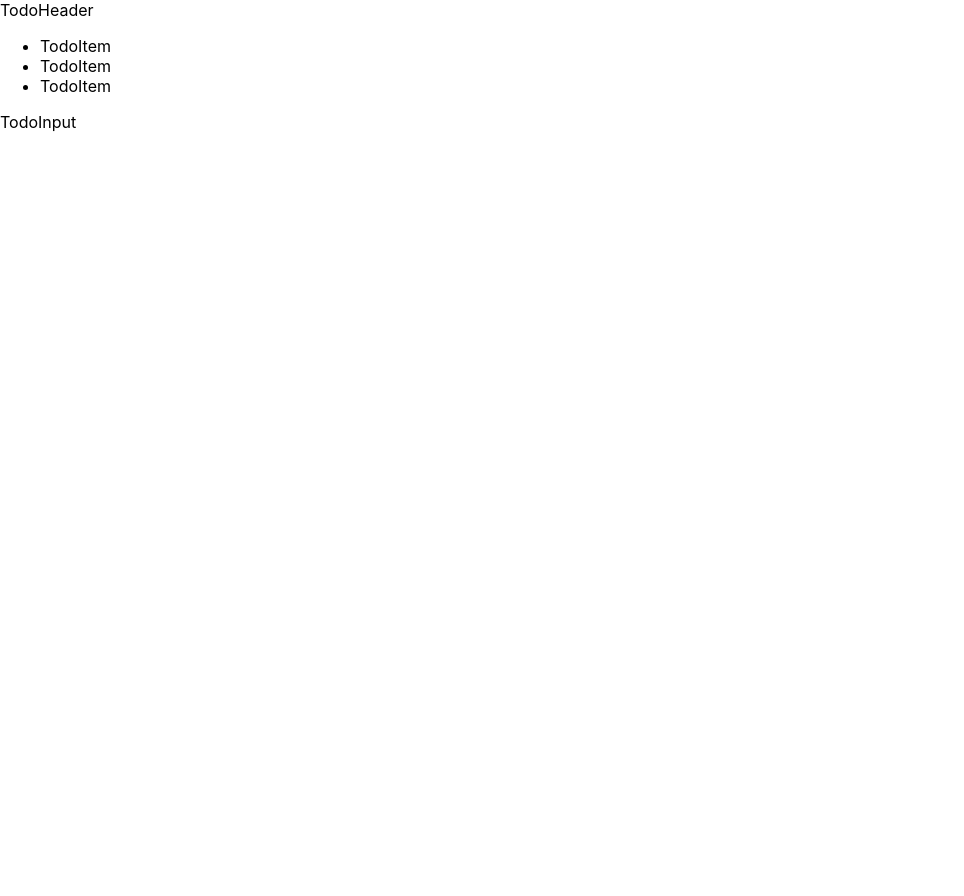
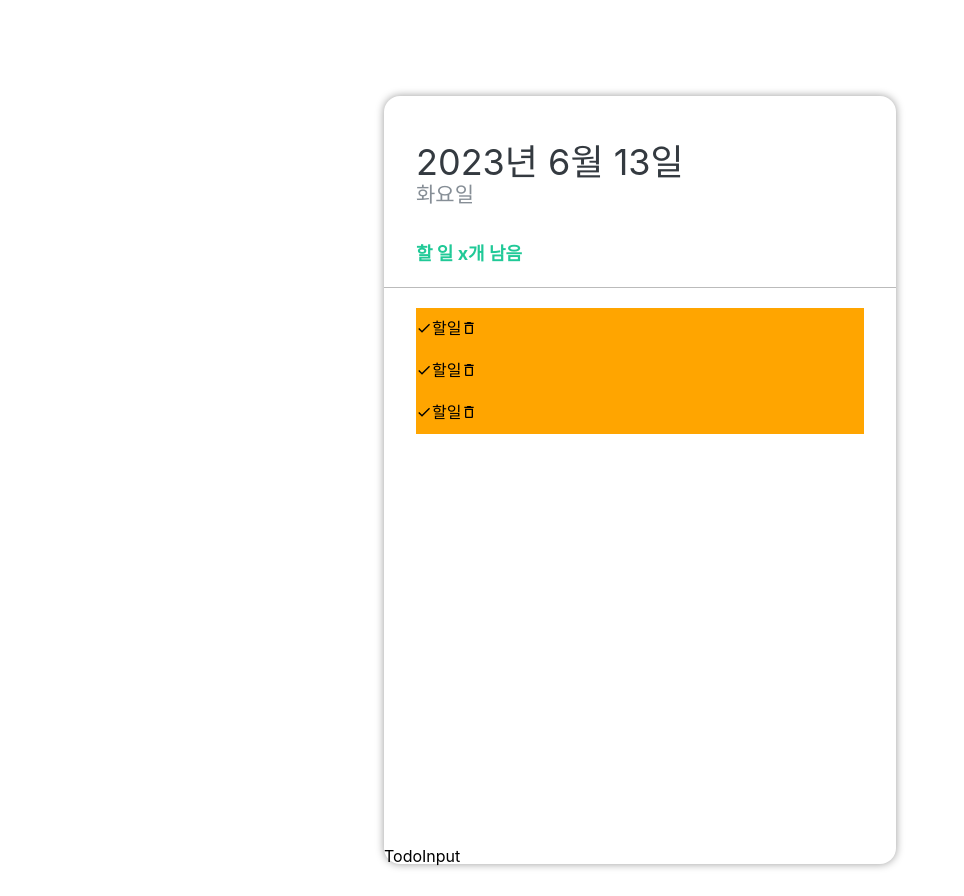
Before and after one commit to 1roo/react-todo-app, a React (Create React App) app: page / in a window 1280 px wide. Shown: the whole page, without its empty margins (0-964 px from the left). Before the commit the page ends 800 px from the top, so only its background shows below. Built offline with nearby package versions, Linux system fonts and the light colour scheme.

Commit message:
scss 작성중

```diff
--- a/public/index.html
+++ b/public/index.html
@@ -25,6 +25,9 @@
       Learn how to configure a non-root public URL by running `npm run build`.
     -->
     <title>일정 관리 프로그램</title>
+    <!-- reset css -->
+    <link rel="stylesheet" href="https://cdn.jsdelivr.net/npm/reset-css@5.0.1/reset.min.css">
+
   </head>
   <body>
     <noscript>You need to enable JavaScript to run this app.</noscript>
--- a/src/App.css
+++ b/src/App.css
@@ -1,38 +1,9 @@
-.App {
-  text-align: center;
+
+a {
+  color: inherit;
+  text-decoration: none;
 }
 
-.App-logo {
-  height: 40vmin;
-  pointer-events: none;
+body {
+  background: #e9ecef;
 }
-
-@media (prefers-reduced-motion: no-preference) {
-  .App-logo {
-    animation: App-logo-spin infinite 20s linear;
-  }
-}
-
-.App-header {
-  background-color: #282c34;
-  min-height: 100vh;
-  display: flex;
-  flex-direction: column;
-  align-items: center;
-  justify-content: center;
-  font-size: calc(10px + 2vmin);
-  color: white;
-}
-
-.App-link {
-  color: #61dafb;
-}
-
-@keyframes App-logo-spin {
-  from {
-    transform: rotate(0deg);
-  }
-  to {
-    transform: rotate(360deg);
-  }
-}
--- a/src/App.js
+++ b/src/App.js
@@ -1,5 +1,3 @@
-import logo from './logo.svg';
-import './App.css';
 import TodoTemplate from './component/TodoTemplate';
 
 function App() {
--- a/src/component/TodoHeader.js
+++ b/src/component/TodoHeader.js
@@ -1,8 +1,13 @@
 import React from 'react'
+import './scss/TodoHeader.scss'
 
 const TodoHeader = () => {
   return (
-    <div>TodoHeader</div>
+    <header>
+        <h1>2023년 6월 13일</h1>
+        <div className='day'>화요일</div>
+        <div className='tasks-left'>할 일 x개 남음</div>
+    </header>
   )
 }
 
--- a/src/component/TodoItem.js
+++ b/src/component/TodoItem.js
@@ -1,8 +1,19 @@
 import React from 'react'
+import { MdDone } from 'react-icons/md';
+import { MdDeleteOutline } from 'react-icons/md';
+import './scss/TodoItem.scss';
 
 const TodoItem = () => {
   return (
-    <li className='todo-list-item'>TodoItem</li>
+    <li className='todo-list-item'>
+      <div className='check-circle'>
+          <MdDone />
+      </div>
+      <span className='text'>할일</span>
+      <div className='remove'>
+          <MdDeleteOutline />
+      </div>
+    </li>
   )
 }
 
--- a/src/component/TodoMain.js
+++ b/src/component/TodoMain.js
@@ -1,5 +1,6 @@
 import React from 'react'
 import TodoItem from './TodoItem'
+import './scss/TodoMain.scss'
 
 const TodoMain = () => {
   return (
--- a/src/component/TodoTemplate.js
+++ b/src/component/TodoTemplate.js
@@ -2,6 +2,8 @@
 import TodoHeader from './TodoHeader';
 import TodoMain from './TodoMain';
 import TodoInput from './TodoInput';
+
+import './scss/TodoTemplate.scss';
 
 const TodoTemplate = () => {
   return (
--- /dev/null
+++ b/src/component/scss/TodoHeader.scss
@@ -0,0 +1,28 @@
+
+//변수 선언
+$my-dark-gray: #343a40;
+
+
+header {
+    padding: 48px 32px 24px;
+    border-bottom: 1px solid #bbb;
+
+    h1 {
+        font-size: 36px;
+        color: $my-dark-gray;
+    }
+
+    .day {
+        margin-top: 4px;
+        color: #868e96;
+        font-size: 21px;
+    }
+
+    .tasks-left {
+        color: #20c997;
+        font-size: 18px;
+        margin-top: 40px;
+        font-weight: 700;
+    }
+
+}
--- /dev/null
+++ b/src/component/scss/TodoItem.scss
@@ -0,0 +1,6 @@
+
+.todo-list-item {
+    display: flex;
+    padding: 12px 0;
+    background: orange;
+}
--- /dev/null
+++ b/src/component/scss/TodoMain.scss
@@ -0,0 +1,5 @@
+.todo-list {
+    flex: 1;
+    padding: 20px 32px 48px;
+    overflow: auto;
+}
--- /dev/null
+++ b/src/component/scss/TodoTemplate.scss
@@ -0,0 +1,16 @@
+
+.TodoTemplate {
+    width: 512px;
+    height: 768px;
+
+    position: relative;
+    background: #fff;
+    border-radius: 16px;
+    box-shadow: 0 0 8px rgba(0, 0, 0, 0.4);
+
+    //페이지 중앙 정렬
+    margin: 96px auto 32px;
+
+    display: flex;
+    flex-direction: column;
+}
```
